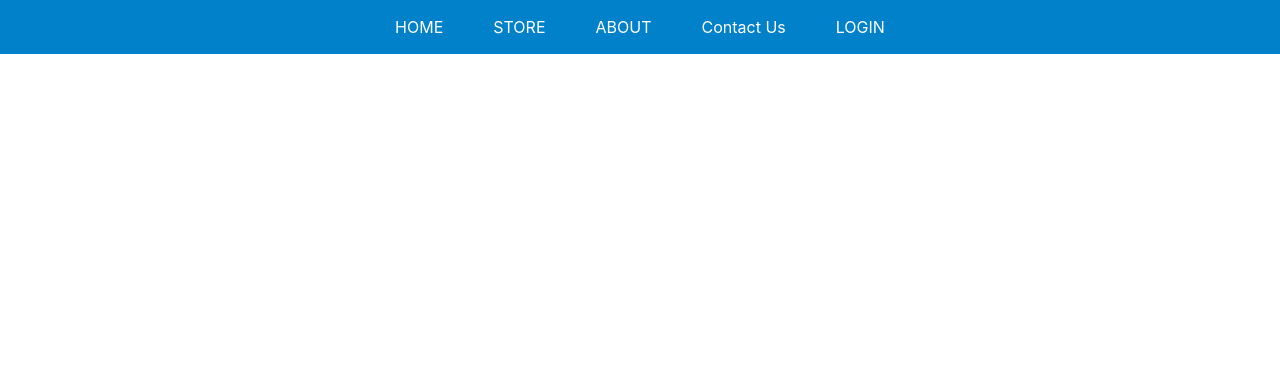
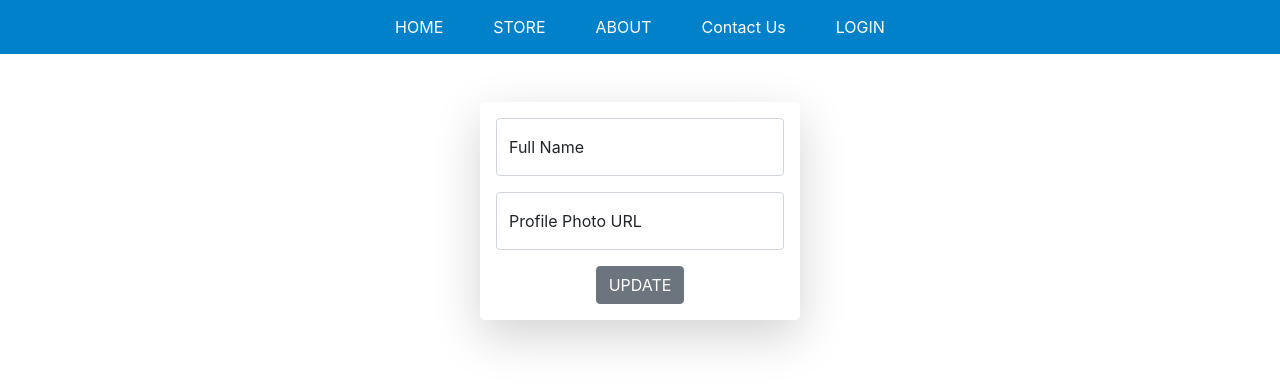
Before and after one commit to JaiminSheladiya/sharpener-practice, a React (Create React App) app in the folder react-expense-tracker/: page /completeProfile in a window 1280 px wide. Shown: the top 388 px of the page. Built offline with nearby package versions, Linux system fonts and the light colour scheme.

Commit message:
Complete your profile done

```diff
--- a/react-expense-tracker/src/components/Auth/Login.jsx
+++ b/react-expense-tracker/src/components/Auth/Login.jsx
@@ -32,7 +32,7 @@ const Login = () => {
             }
           );
 
-            if(res.status==200) console.log(res.status)
+           localStorage.setItem("idToken" , res.data.idToken);
           toast("User Login successfully");
         navigate("/");
 
--- /dev/null
+++ b/react-expense-tracker/src/components/CompleteProfile/CompleteProfilePage.jsx
@@ -0,0 +1,73 @@
+import axios from 'axios';
+import React, { useState } from 'react'
+import { toast } from 'react-toast';
+
+const CompleteProfilePage = () => {
+
+     const [userData, setUserData] = useState({
+       fullName: "",
+       url: "",
+     });
+
+    const handleChange = (e) => {
+      const { placeholder, value } = e.target;
+      setUserData({ ...userData, [placeholder]: value });
+    };
+
+    const handleSubmit = async (e) => {
+        e.preventDefault()
+        console.log(userData)
+        let idToken = localStorage.getItem("idToken");
+        try {
+               const res = await axios.post(
+          "https://identitytoolkit.googleapis.com/v1/accounts:update?key=AIzaSyAAXV5Vs62BDdmIhqYmBwYQ_embaTIn_o0",
+          {
+            idToken: idToken,
+            displayName: userData.fullName,
+            photoUrl : userData.url
+          }
+        );
+        toast('Profile Updated')
+    document.querySelector("form").reset();
+        } catch (e) {
+              toast(e.response.data.error.message);
+        }
+
+
+    }
+
+  return (
+    <div>
+      <form
+        onSubmit={handleSubmit}
+        className="form m-auto my-5 w-25 p-3 shadow-lg rounded-3"
+      >
+        <div className=" form-floating mb-3">
+          <input
+            type="text"
+            className="form-control"
+            onChange={handleChange}
+            placeholder="fullName"
+            required
+          />
+          <label>Full Name</label>
+        </div>
+
+        <div className=" form-floating mb-3">
+          <input
+            type="url"
+            className="form-control"
+            onChange={handleChange}
+            placeholder="url"
+            required
+          />
+          <label>Profile Photo URL</label>
+        </div>
+
+        <input type="submit" className=" btn btn-secondary" value="UPDATE" />
+      </form>
+    </div>
+  );
+}
+
+export default CompleteProfilePage
--- a/react-expense-tracker/src/components/Pages/AllRoutes.jsx
+++ b/react-expense-tracker/src/components/Pages/AllRoutes.jsx
@@ -3,6 +3,7 @@ import { Route, Routes } from 'react-router-dom'
 import {AuthContext} from '../../context/AuthContext';
 import Login from '../Auth/Login';
 import Signup from '../Auth/Signup';
+import CompleteProfilePage from '../CompleteProfile/CompleteProfilePage';
 import Home from './Home'
 
 const AllRoutes = () => {
@@ -10,7 +11,8 @@ const AllRoutes = () => {
   return (
     <Routes>
       <Route path="/" element={<Home />} />
-    <Route path="/auth" element={isLogin?<Login /> : <Signup />} />
+      <Route path="/auth" element={isLogin ? <Login /> : <Signup />} />
+      <Route path="/completeProfile" element={<CompleteProfilePage />} />
     </Routes>
   );
 }
--- a/react-expense-tracker/src/components/Pages/Home.jsx
+++ b/react-expense-tracker/src/components/Pages/Home.jsx
@@ -1,7 +1,16 @@
 import React from 'react'
+import { Link } from 'react-router-dom';
 
 const Home = () => {
-  return <h1>WWelcome to Expense Tracker</h1>;
+    return (
+      <>
+        <h1>Welcome to Expense Tracker</h1>;
+        <div>
+          Your Profile is Incomplete
+          <Link to='/completeProfile'>Complete now</Link>
+        </div>
+      </>
+    );
 }
 
 export default Home
```
Also changed, not shown: react-expense-tracker/src/components/CompleteProfile/WelcomePage.jsx (added, +9 -0 lines).
